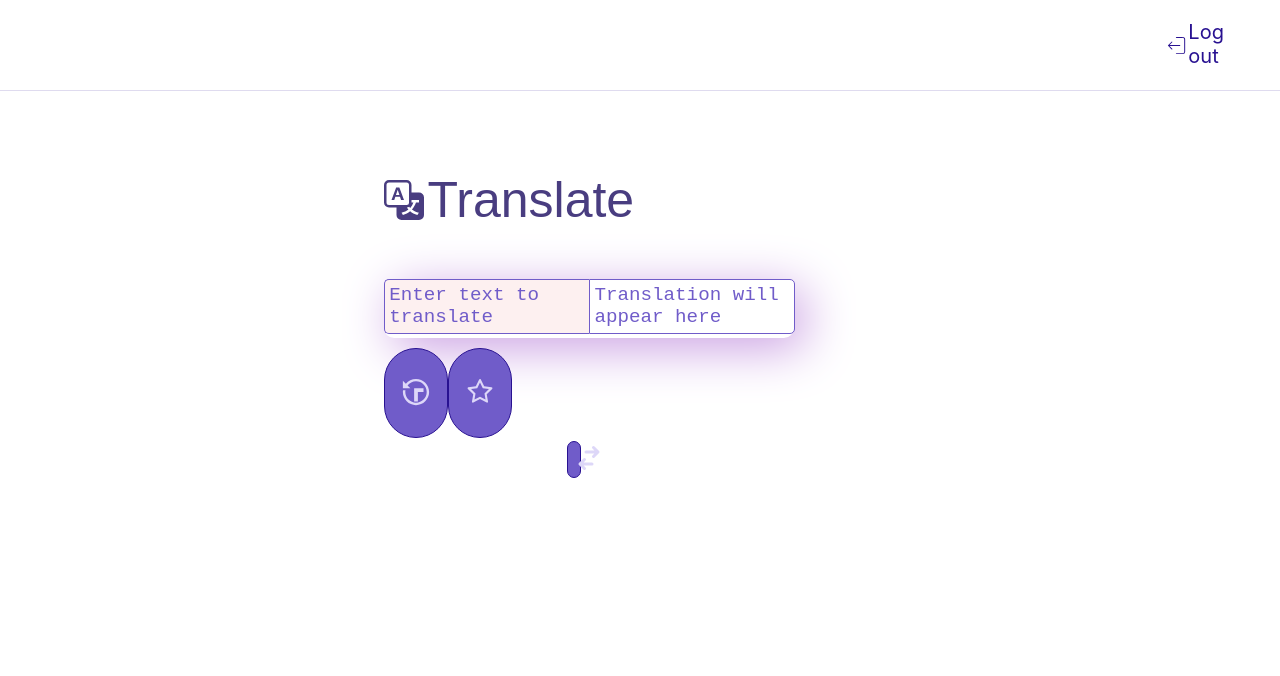
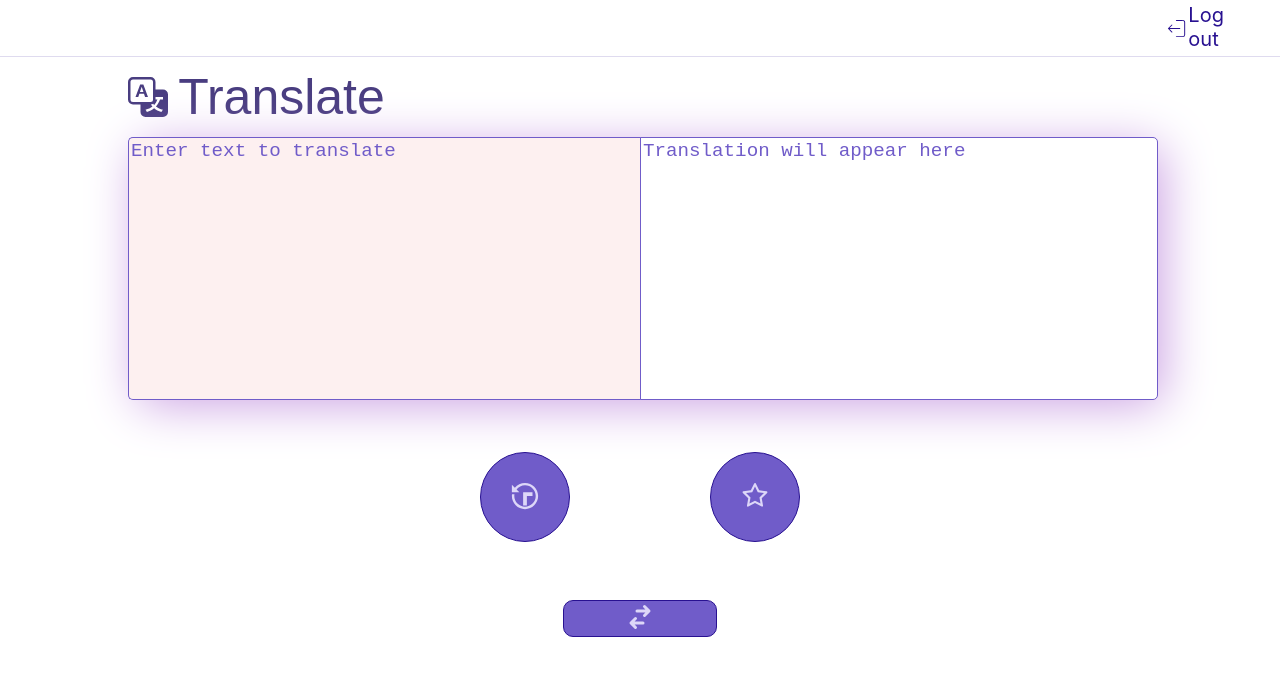
Before and after one commit to jatannoury/EN_FR-translator, a React (Create React App) app in the folder front-end/: page /Home in a window 1280 px wide. Shown: the top 676 px of the page. Built offline with nearby package versions, Linux system fonts and the light colour scheme.

Commit message:
FRONT-END | ADD - Connecting translation to backend

```diff
--- a/front-end/src/components/HomeButtons.jsx
+++ b/front-end/src/components/HomeButtons.jsx
@@ -6,8 +6,8 @@ const HomeButtons = ({
   setToggleRightContainer,
   setRightContainerCaller,
   rightContainerCaller,
+  handleTranslate,
 }) => {
-  console.log("TESTTTT");
   const handleHistory = (e) => {
     if (rightContainerCaller === "") {
       setToggleRightContainer(true);
@@ -42,7 +42,7 @@ const HomeButtons = ({
       </div>
       <div className="translate_button_container">
         <div className="button_holder">
-          <button className="translate_button">
+          <button className="translate_button" onClick={handleTranslate}>
             <HiSwitchHorizontal size={30} className="switch_languages" />
           </button>
         </div>
--- a/front-end/src/components/HomeLeftContainer.jsx
+++ b/front-end/src/components/HomeLeftContainer.jsx
@@ -1,5 +1,8 @@
 import HomeButtons from "../components/HomeButtons";
 import { BsTranslate } from "react-icons/bs";
+import React, { useState } from "react";
+import axiosInstance from "../tools/axios";
+import { toast } from "react-toastify";
 
 const HomeLeftContainer = ({
   setToggleRightContainer,
@@ -7,6 +10,20 @@ const HomeLeftContainer = ({
   toggleRightContainer,
   rightContainerCaller,
 }) => {
+  const [frenchText, setFrenchText] = useState("");
+  const [englishText, setEnglishText] = useState("");
+  const handleTranslate = (e) => {
+    axiosInstance.translate(englishText).then((res) => {
+      if (res === 500) {
+        toast.error("Server Error");
+      } else {
+        setFrenchText(res.data);
+      }
+    });
+  };
+  const handleInputChange = (e) => {
+    setEnglishText(e.target.value);
+  };
   return (
     <>
       <div
@@ -25,6 +42,7 @@ const HomeLeftContainer = ({
             <textarea
               className="input_textarea"
               placeholder="Enter text to translate"
+              onChange={handleInputChange}
             ></textarea>
           </div>
 
@@ -33,6 +51,7 @@ const HomeLeftContainer = ({
               className="output_textarea"
               placeholder="Translation will appear here"
               readOnly
+              value={frenchText}
             ></textarea>
           </div>
         </div>
@@ -40,6 +59,7 @@ const HomeLeftContainer = ({
           setToggleRightContainer={setToggleRightContainer}
           setRightContainerCaller={setRightContainerCaller}
           rightContainerCaller={rightContainerCaller}
+          handleTranslate={handleTranslate}
         />
       </div>
     </>
--- a/front-end/src/screens/Home.jsx
+++ b/front-end/src/screens/Home.jsx
@@ -7,6 +7,7 @@ import HomeLeftContainer from "../components/HomeLeftContainer";
 const Home = () => {
   const [toggleRightContainer, setToggleRightContainer] = useState(false);
   const [rightContainerCaller, setRightContainerCaller] = useState("");
+
 
   return (
     <div className="main_container home_page">
--- a/front-end/src/stylesheets/home.css
+++ b/front-end/src/stylesheets/home.css
@@ -5,20 +5,14 @@ body {
 }
 
 .main_container {
-  display: flex;
-  justify-content: flex-start;
-  align-items: center;
-  flex-direction: column;
   height: 100%;
   width: 100%;
-  height: 100%;
-  gap: 0.5%;
   background-color: #ffffff;
 }
 
 .translator_container {
   width: 80%;
-  height: 40%;
+  height: 100%;
   border-radius: 10px;
   background-color: #ffffff;
   box-shadow: 10px 10px 50px rgba(201, 158, 226, 1);
@@ -39,9 +33,8 @@ h1 {
 }
 
 .input_textarea {
-  width: 95%;
-  height: 94%;
-  padding: 2.35%;
+  width: 100%;
+  height: 100%;
   border-radius: 5px;
   border: 1px solid #705cc9;
   border-right: none;
@@ -69,9 +62,8 @@ textarea::placeholder {
 }
 
 .output_textarea {
-  width: 95%;
-  height: 94%;
-  padding: 2.35%;
+  width: 100%;
+  height: 100%;
   border-radius: 5px;
   border: 1px solid #705cc9;
   border-top-left-radius: 0;
@@ -103,11 +95,11 @@ textarea::placeholder {
   justify-content: flex-end;
   align-items: center;
   width: 100%;
-  margin-bottom: 2%;
   font-size: 20px;
   font-weight: 400;
   cursor: pointer;
-  border-bottom:  0.1px solid rgba(40, 17, 145, 0.15)
+  border-bottom: 0.1px solid rgba(40, 17, 145, 0.15);
+  height: 7%;
 }
 .header_main_container p {
   padding-bottom: 2px;
@@ -130,7 +122,6 @@ textarea::placeholder {
   border: 1px solid #281191;
   background-color: #705cc9;
   color: #ddd7f8;
-  margin-top: 5%;
   width: 15%;
 }
 .translate_button {
@@ -142,37 +133,75 @@ textarea::placeholder {
   color: #281191;
 }
 .translate_button_container {
-  display: flex;
-  justify-content: center;
-  align-items: center;
   width: 80%;
-  height: 5%;
+  height: 100%;
+  margin: 0 50%;
 }
-.switch_languages:hover{
+.switch_languages:hover {
   box-shadow: none;
 }
-.extra_buttons_container{
-    margin-top: 2%;
+.extra_buttons_container {
   display: flex;
   justify-content: space-between;
   align-items: center;
   width: 25%;
-    height:10%
+  height: 80%;
 }
-.extra_button{
+.extra_button {
   height: 90px;
   width: 90px;
-    border-radius: 45px;
+  border-radius: 50%;
   border: 1px solid #281191;
   background-color: #705cc9;
-  color: #ddd7f8;;
+  color: #ddd7f8;
 }
 .extra_buttons_container :hover {
   box-shadow: 0px 1px 10px #281191;
 
   color: #281191;
 }
-.extra_buttons_icons:hover{
+.extra_buttons_icons:hover {
   box-shadow: none;
-
 }
+.left_container {
+  height: 100%;
+  width: 100%;
+  display: flex;
+  flex-direction: column;
+  justify-content: space-between;
+  align-items: center;
+}
+.root_container {
+  height: 100%;
+  display: flex;
+  flex-direction: row;
+}
+.translate_button_container .button_holder {
+  display: flex;
+  justify-content: center;
+  box-shadow: none;
+}
+.left_container_splitted {
+  width: 80%;
+  height: 100%;
+  display: flex;
+  flex-direction: column;
+  justify-content: space-between;
+  align-items: center;
+}
+.right_container_splitted {
+  display: flex;
+  border-left: 1px solid rgba(40, 17, 145, 0.15);
+  justify-content: center;
+  align-items: center;
+  height: 100%;
+  width: 20%;
+}
+.right_container {
+  border-left: 1px solid rgba(40, 17, 145, 0.15);
+  justify-content: center;
+  align-items: center;
+  height: 100%;
+  width: 20%;
+  display: none;
+}
--- a/front-end/src/tools/axios.js
+++ b/front-end/src/tools/axios.js
@@ -34,11 +34,24 @@ class Axios {
     return this.axios_object
       .post("/users/login", formData)
       .then((response) => {
-        console.log(response)
-        return response.status
+        console.log(response);
+        return response.status;
       })
       .catch((error) => {
         console.error(error);
+      });
+  }
+  async translate(input_text) {
+    return this.axios_object
+      .get(`/translate/en_fr?text=${input_text}`)
+      .then((response) => {
+        if (response.status !== 200) {
+          return 500;
+        }
+        return response;
+      })
+      .catch((error) => {
+        return 500;
       });
   }
 }
```
Lines whose indentation alone changed are shown as unchanged.
